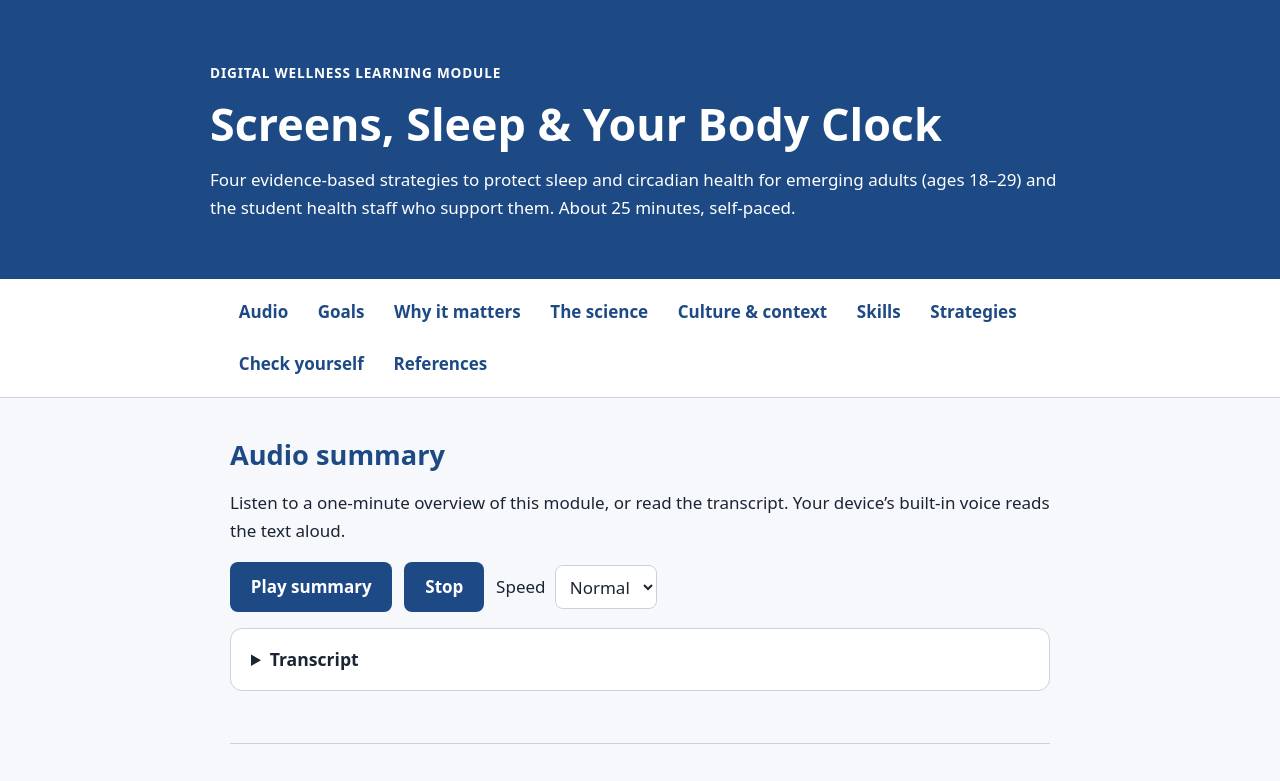
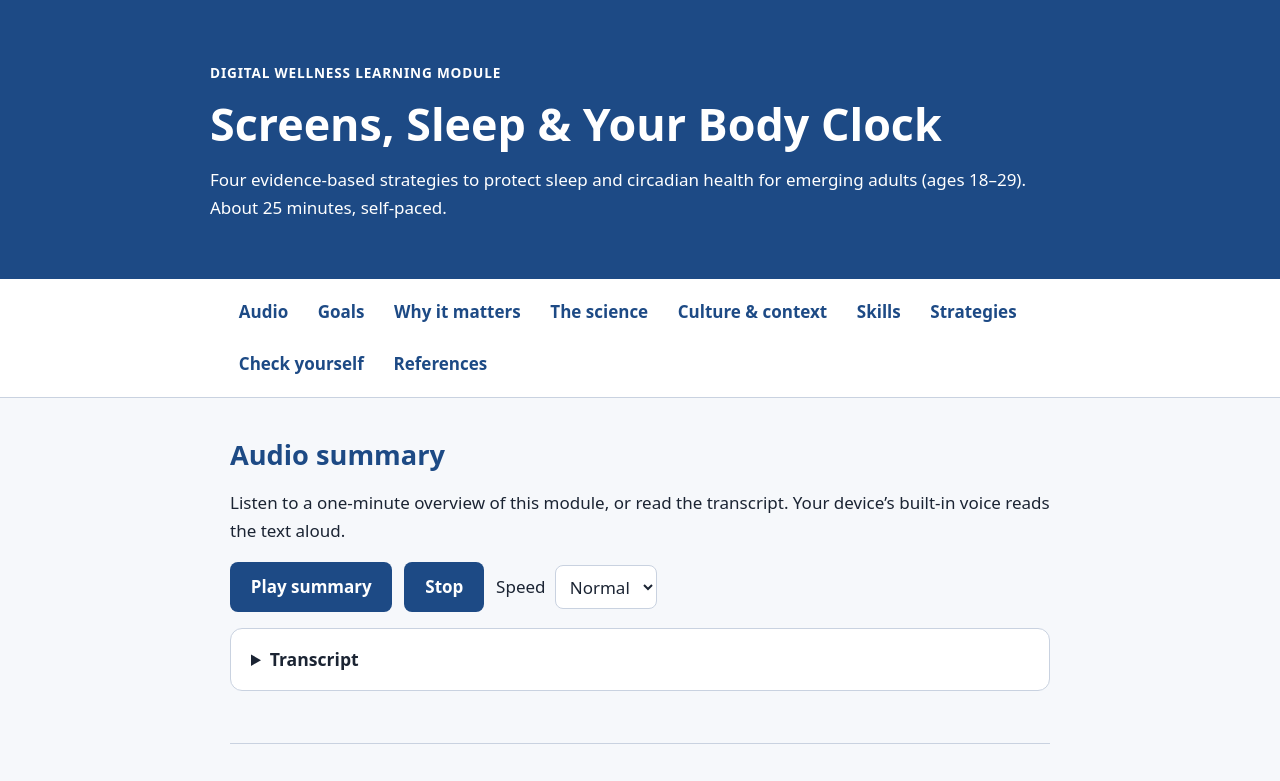
Before and after one commit to TieesMorgan/Screens_Sleep_Learning_Module, a plain HTML site: page index.html in a window 1280 px wide. Shown: the top 781 px of the page. Drawn offline with Linux system fonts and the light colour scheme.

Commit message:
Add files via upload

```diff
--- a/index.html
+++ b/index.html
@@ -76,7 +76,7 @@ ol.refs li{margin:.5rem 0;padding-left:2rem;text-indent:-2rem;overflow-wrap:anyw
  <div class="wrap">
   <p class="eyebrow">Digital Wellness Learning Module</p>
   <h1>Screens, Sleep &amp; Your Body Clock</h1>
-  <p>Four evidence-based strategies to protect sleep and circadian health for emerging adults (ages 18–29) and the student health staff who support them. About 25 minutes, self-paced.</p>
+  <p>Four evidence-based strategies to protect sleep and circadian health for emerging adults (ages 18–29). About 25 minutes, self-paced.</p>
  </div>
 </header>
 <nav aria-label="Module sections"><ul>
```
